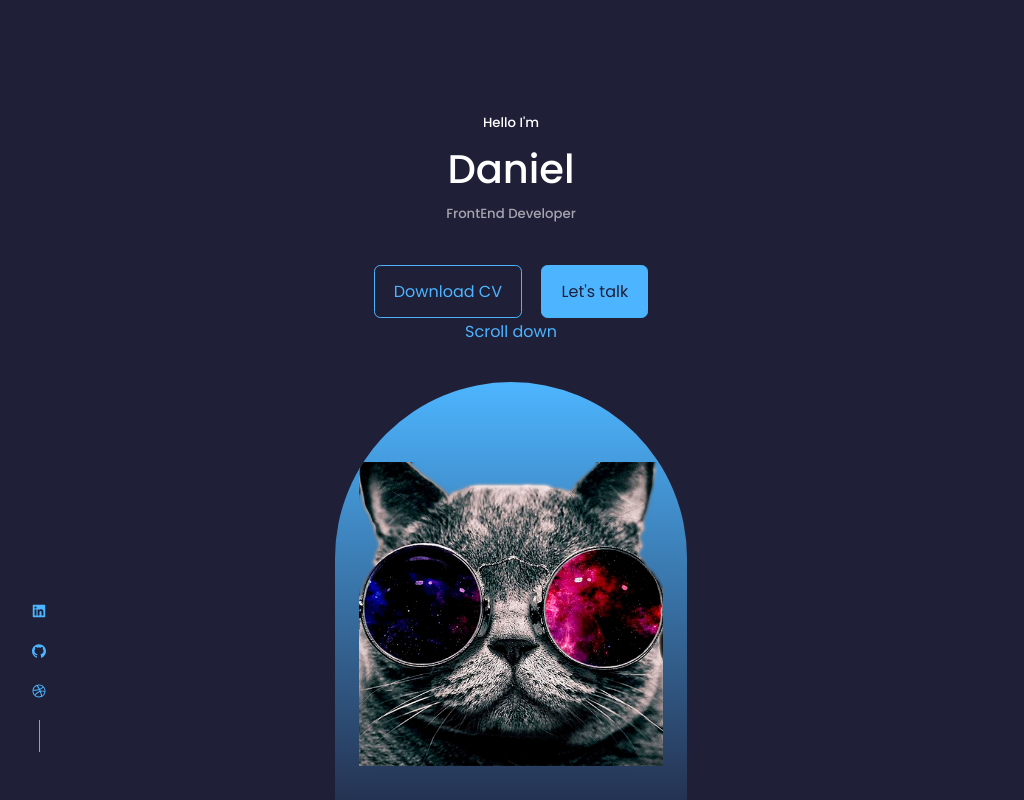
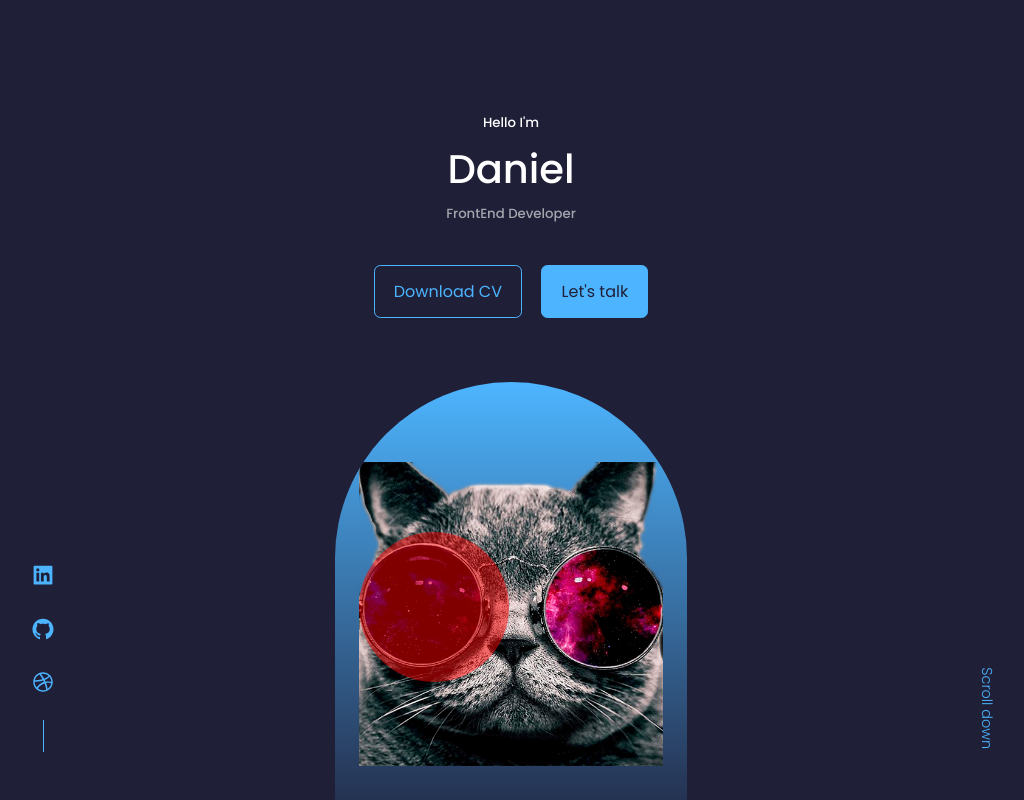
Before and after one commit to BNAStudio/portfolio-react, a React (Vite) app: page / in a window 1280 px wide. Shown: the top 800 px of the page, without its empty margins (129-1153 px from the left). Built offline with nearby package versions, Linux system fonts and the light colour scheme.

Commit message:
feat(components): header styles | HeaderCat component

```diff
--- a/src/components/Header/Header.css
+++ b/src/components/Header/Header.css
@@ -26,12 +26,14 @@ header {
 	position: absolute;
 	left: 0;
 	bottom: 3rem;
+	font-size: 1.5rem;
 }
 .header__social:after {
 	content: "";
 	width: 1px;
 	height: 2rem;
 	background-color: var(--color-primary);
+	font-size: 2rem;
 }
 
 /*--- Img ---*/
@@ -47,3 +49,41 @@ header {
 	overflow: hidden;
 	padding: 5rem 1.5rem 1.5rem 1.5rem;
 }
+
+/*--- Header Cat ---*/
+.circles {
+	position: absolute;
+	top: 150px;
+	width: 150px;
+	height: 150px;
+	background-color: red;
+	opacity: 0.5;
+	border-radius: 50%;
+}
+
+.scroll__down {
+	position: absolute;
+	right: -2.3rem;
+	bottom: 5rem;
+	transform: rotate(90deg);
+	font-weight: 200;
+	font-size: 0.9rem;
+}
+
+/*--- MEDIA QUERIES (MEDIUM DEVICES) ---*/
+@media screen and (max-width: 1024px) {
+	header {
+		height: 68vh;
+	}
+}
+
+/*--- MEDIA QUERIES (SMALL DEVICES) ---*/
+@media screen and (max-width: 600px) {
+	header {
+		height: 100vh;
+	}
+	.header__social,
+	.scroll__down {
+		display: none;
+	}
+}
--- a/src/components/Header/Header.jsx
+++ b/src/components/Header/Header.jsx
@@ -2,7 +2,7 @@
 import "./Header.css";
 import HeaderSocial from "./HeaderSocial";
 import CTA from "./CTA";
-import MySelf from "../../assets/myself.png";
+import HeaderCat from "./HeaderCat";
 
 const Header = () => {
 	return (
@@ -13,10 +13,8 @@ const Header = () => {
 				<h5 className="text-light">FrontEnd Developer </h5>
 				<CTA />
 				<HeaderSocial />
-				<div className="myself">
-					<img src={MySelf} alt="portfolio author image" />
-				</div>
-				<a href="#contact" className="scroll-down">
+				<HeaderCat />
+				<a href="#contact" className="scroll__down">
 					Scroll down
 				</a>
 			</div>
--- /dev/null
+++ b/src/components/Header/HeaderCat.jsx
@@ -0,0 +1,15 @@
+// import PropTypes from 'prop-types'
+import MySelf from "../../assets/myself.png";
+
+const HeaderCat = props => {
+	return (
+        <div className="myself">
+            <div className="circles"></div>
+            <img src={MySelf} alt="portfolio author image" />
+        </div>
+    )
+};
+
+HeaderCat.propTypes = {};
+
+export default HeaderCat;
```
Also changed, not shown: src/components/index.jsx (+5 -5 lines).
